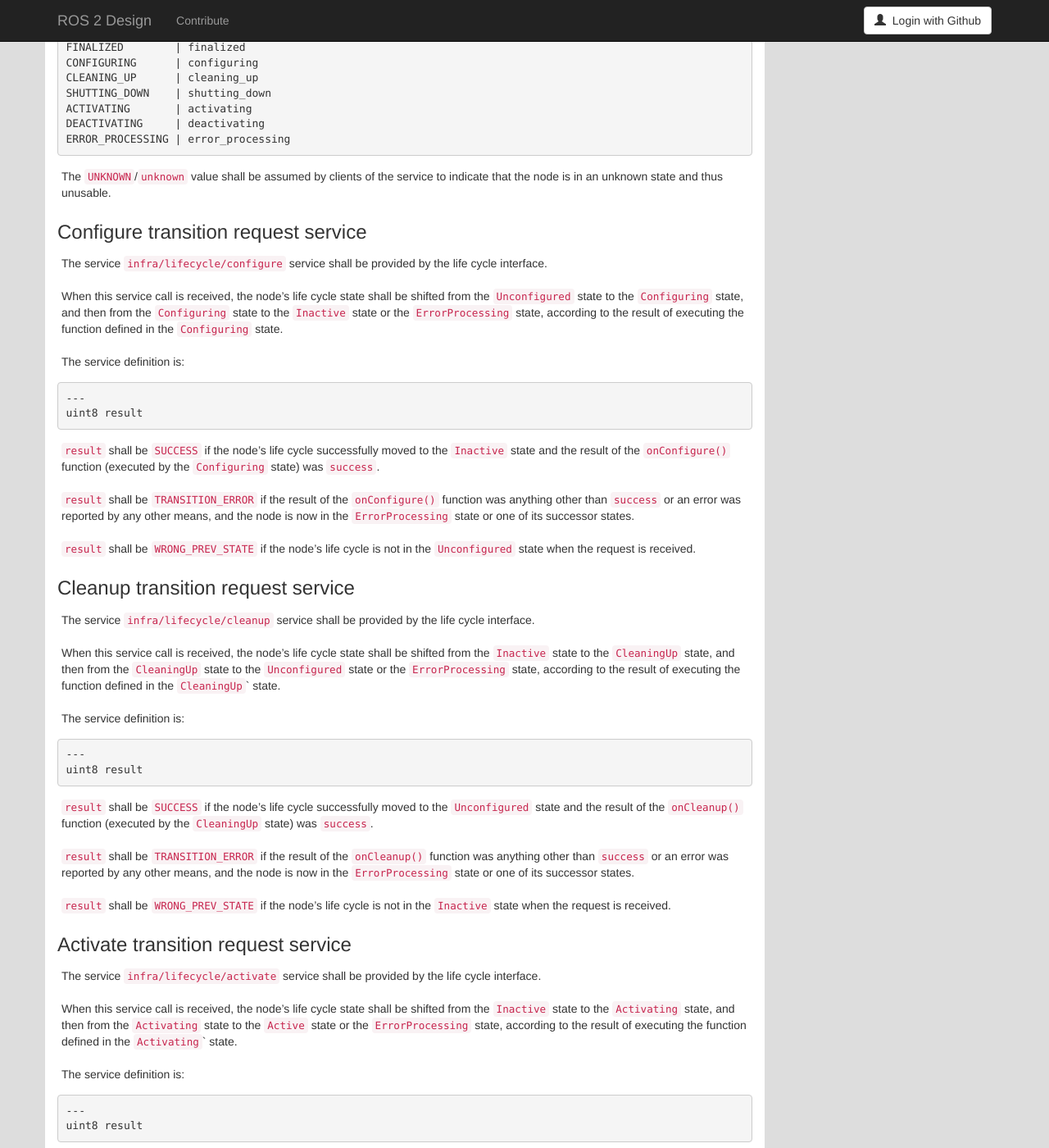
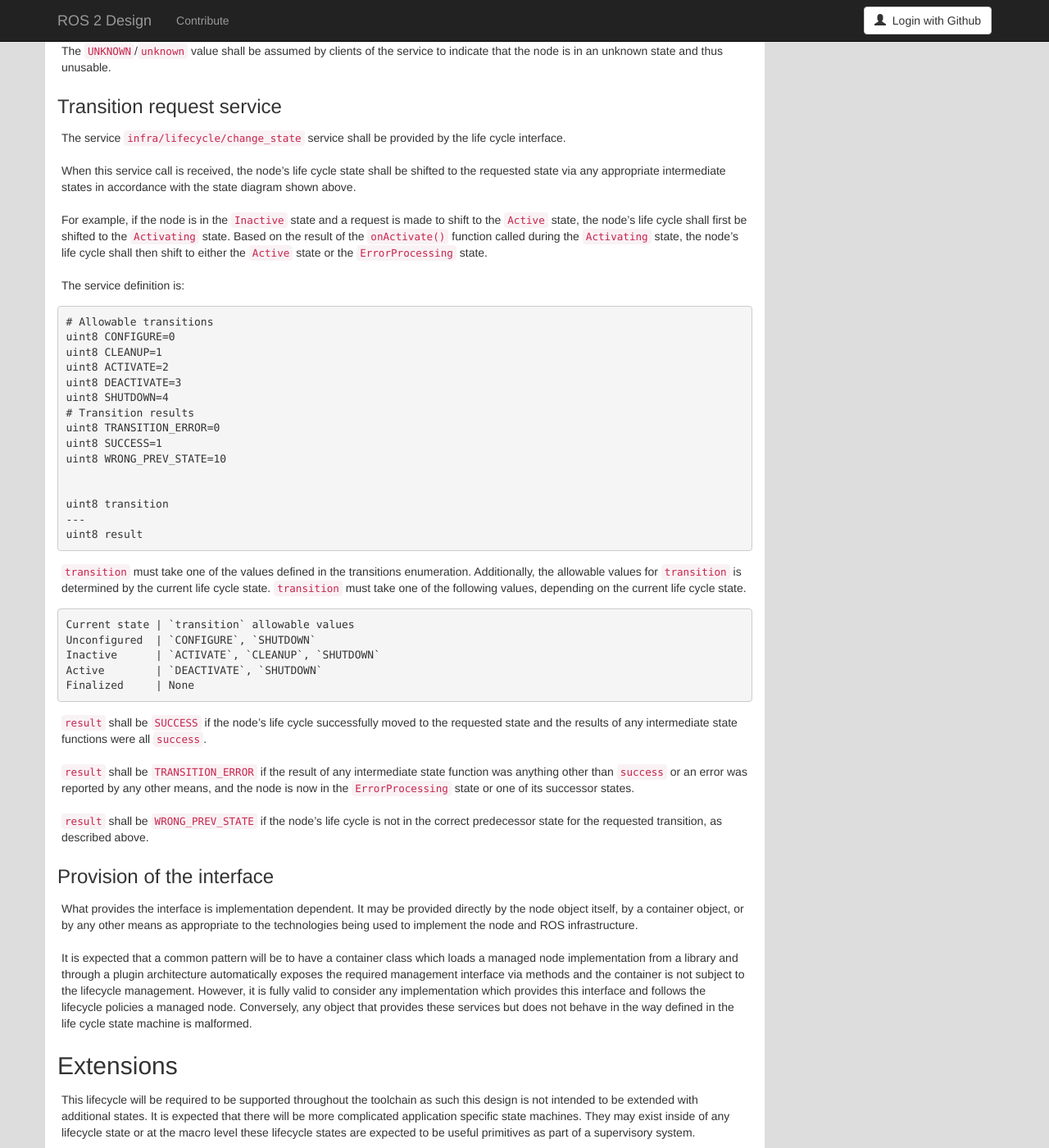
Before and after one commit to ros2/design, a Jekyll site: the page built from articles/node_lifecycle.md, in a window 1280 px wide and 1400 px high, scrolled down 6758 px. Shown: the whole window at 82% size. Built offline with Jekyll 4.4.1, drawn with Linux system fonts in a browser that asks for light colours; nearby versions of some CDN libraries; some of the changed text lies outside the part shown.

Commit message:
Combined transition control services into one

```diff
--- a/articles/node_lifecycle.md
+++ b/articles/node_lifecycle.md
@@ -243,14 +243,6 @@ The messages used by the interface shall use the following enumeration for indic
     uint8 DEACTIVATING=14
     uint8 ERROR_PROCESSING=15
 
-### Transition result enumerations
-
-The messages used by the interface shall use the following enumeration for indicating the result of transitions.
-
-    uint8 TRANSITION_ERROR=0
-    uint8 SUCCESS=1
-    uint8 WRONG_PREV_STATE=10
-
 ### Life cycle state changes topic
 
 When the node's life cycle changes, it shall broadcast the following message on the `infra/lifecycle/state_change` topic.
@@ -259,9 +251,11 @@ When the node's life cycle changes, it shall broadcast the following message on
     uint8 next_state
     string trigger
 
-`trigger` may be filled in containing a reason for the life cycle change. This value is optional.
+`trigger` may be filled in containing a reason for the life cycle change.
+This value is optional.
 
-This topic must be latched. A history of a suitable length should be provided.
+This topic must at a minimum make the most recent message available to new subscribers at all times.
+This may be achieved by use of appropriate QoS settings.
 
 For example, if the `talker` node transitions from the `Active` state to the `Finalised` state via the `ShuttingDown` state in response to an external request to shut down the node, it will produce the following sequence of messages on this topic (values for `trigger` are illustrative only):
 
@@ -313,90 +307,48 @@ The service definition is:
 
 The `UNKNOWN`/`unknown` value shall be assumed by clients of the service to indicate that the node is in an unknown state and thus unusable.
 
-### Configure transition request service
+### Transition request service
 
-The service `infra/lifecycle/configure` service shall be provided by the life cycle interface.
+The service `infra/lifecycle/change_state` service shall be provided by the life cycle interface.
 
-When this service call is received, the node's life cycle state shall be shifted from the `Unconfigured` state to the `Configuring` state, and then from the `Configuring` state to the `Inactive` state or the `ErrorProcessing` state, according to the result of executing the function defined in the `Configuring` state.
+When this service call is received, the node's life cycle state shall be shifted to the requested state via any appropriate intermediate states in accordance with the state diagram shown above.
+
+For example, if the node is in the `Inactive` state and a request is made to shift to the `Active` state, the node's life cycle shall first be shifted to the `Activating` state.
+Based on the result of the `onActivate()` function called during the `Activating` state, the node's life cycle shall then shift to either the `Active` state or the `ErrorProcessing` state.
 
 The service definition is:
 
+    # Allowable transitions
+    uint8 CONFIGURE=0
+    uint8 CLEANUP=1
+    uint8 ACTIVATE=2
+    uint8 DEACTIVATE=3
+    uint8 SHUTDOWN=4
+    # Transition results
+    uint8 TRANSITION_ERROR=0
+    uint8 SUCCESS=1
+    uint8 WRONG_PREV_STATE=10
+
+
+    uint8 transition
     ---
     uint8 result
 
-`result` shall be `SUCCESS` if the node's life cycle successfully moved to the `Inactive` state and the result of the `onConfigure()` function (executed by the `Configuring` state) was `success`.
+`transition` must take one of the values defined in the transitions enumeration.
+Additionally, the allowable values for `transition` is determined by the current life cycle state.
+`transition` must take one of the following values, depending on the current life cycle state.
 
-`result` shall be `TRANSITION_ERROR` if the result of the `onConfigure()` function was anything other than `success` or an error was reported by any other means, and the node is now in the `ErrorProcessing` state or one of its successor states.
+    Current state | `transition` allowable values
+    Unconfigured  | `CONFIGURE`, `SHUTDOWN`
+    Inactive      | `ACTIVATE`, `CLEANUP`, `SHUTDOWN`
+    Active        | `DEACTIVATE`, `SHUTDOWN`
+    Finalized     | None
 
-`result` shall be `WRONG_PREV_STATE` if the node's life cycle is not in the `Unconfigured` state when the request is received.
+`result` shall be `SUCCESS` if the node's life cycle successfully moved to the requested state and the results of any intermediate state functions were all `success`.
 
-### Cleanup transition request service
+`result` shall be `TRANSITION_ERROR` if the result of any intermediate state function was anything other than `success` or an error was reported by any other means, and the node is now in the `ErrorProcessing` state or one of its successor states.
 
-The service `infra/lifecycle/cleanup` service shall be provided by the life cycle interface.
-
-When this service call is received, the node's life cycle state shall be shifted from the `Inactive` state to the `CleaningUp` state, and then from the `CleaningUp` state to the `Unconfigured` state or the `ErrorProcessing` state, according to the result of executing the function defined in the `CleaningUp`` state.
-
-The service definition is:
-
-    ---
-    uint8 result
-
-`result` shall be `SUCCESS` if the node's life cycle successfully moved to the `Unconfigured` state and the result of the `onCleanup()` function (executed by the `CleaningUp` state) was `success`.
-
-`result` shall be `TRANSITION_ERROR` if the result of the `onCleanup()` function was anything other than `success` or an error was reported by any other means, and the node is now in the `ErrorProcessing` state or one of its successor states.
-
-`result` shall be `WRONG_PREV_STATE` if the node's life cycle is not in the `Inactive` state when the request is received.
-
-### Activate transition request service
-
-The service `infra/lifecycle/activate` service shall be provided by the life cycle interface.
-
-When this service call is received, the node's life cycle state shall be shifted from the `Inactive` state to the `Activating` state, and then from the `Activating` state to the `Active` state or the `ErrorProcessing` state, according to the result of executing the function defined in the `Activating`` state.
-
-The service definition is:
-
-    ---
-    uint8 result
-
-`result` shall be `SUCCESS` if the node's life cycle successfully moved to the `Active` state and the result of the `onActivate()` function (executed by the `Activating` state) was `success`.
-
-`result` shall be `TRANSITION_ERROR` if the result of the `onActivate()` function was anything other than `success` or an error was reported by any other means, and the node is now in the `ErrorProcessing` state or one of its successor states.
-
-`result` shall be `WRONG_PREV_STATE` if the node's life cycle is not in the `Inactive` state when the request is received.
-
-### Deactivate transition request service
-
-The service `infra/lifecycle/deactivate` service shall be provided by the life cycle interface.
-
-When this service call is received, the node's life cycle state shall be shifted from the `Active` state to the `Deactivating` state, and then from the `Deactivating` state to the `Inactive` state or the `ErrorProcessing` state, according to the result of executing the function defined in the `Deactivating`` state.
-
-The service definition is:
-
-    ---
-    uint8 result
-
-`result` shall be `SUCCESS` if the node's life cycle successfully moved to the `Inactive` state and the result of the `onDeactivate()` function (executed by the `Deactivating` state) was `success`.
-
-`result` shall be `TRANSITION_ERROR` if the result of the `onDeactivate()` function was anything other than `success` or an error was reported by any other means, and the node is now in the `ErrorProcessing` state or one of its successor states.
-
-`result` shall be `WRONG_PREV_STATE` if the node's life cycle is not in the `Active` state when the request is received.
-
-### Shutdown transition request service
-
-The service `infra/lifecycle/shutdown` service shall be provided by the life cycle interface.
-
-When this service call is received, the node's life cycle state shall be shifted from the `Unconfigured` state, `Inactive` state or `Active` state to the `ShuttingDown` state, and then from the `ShuttingDown` state to the `Finalized` state or the `ErrorProcessing` state, according to the result of executing the function defined in the `ShuttingDown`` state.
-
-The service definition is:
-
-    ---
-    uint8 result
-
-`result` shall be `SUCCESS` if the node's life cycle successfully moved to the `Finalized` state and the result of the `onShutdown()` function (executed by the `ShuttingDown` state) was `success`.
-
-`result` shall be `TRANSITION_ERROR` if the result of the `onShutdown()` function was anything other than `success` or an error was reported by any other means, and the node is now in the `ErrorProcessing` state or one of its successor states.
-
-`result` shall be `WRONG_PREV_STATE` if the node's life cycle is not in one of the `Unconfigured`, `Inactive` or `Active` states when the request is received.
+`result` shall be `WRONG_PREV_STATE` if the node's life cycle is not in the correct predecessor state for the requested transition, as described above.
 
 ### Provision of the interface
 
```
Also changed, not shown: other parts of articles/node_lifecycle.md (+1 -1 lines).
